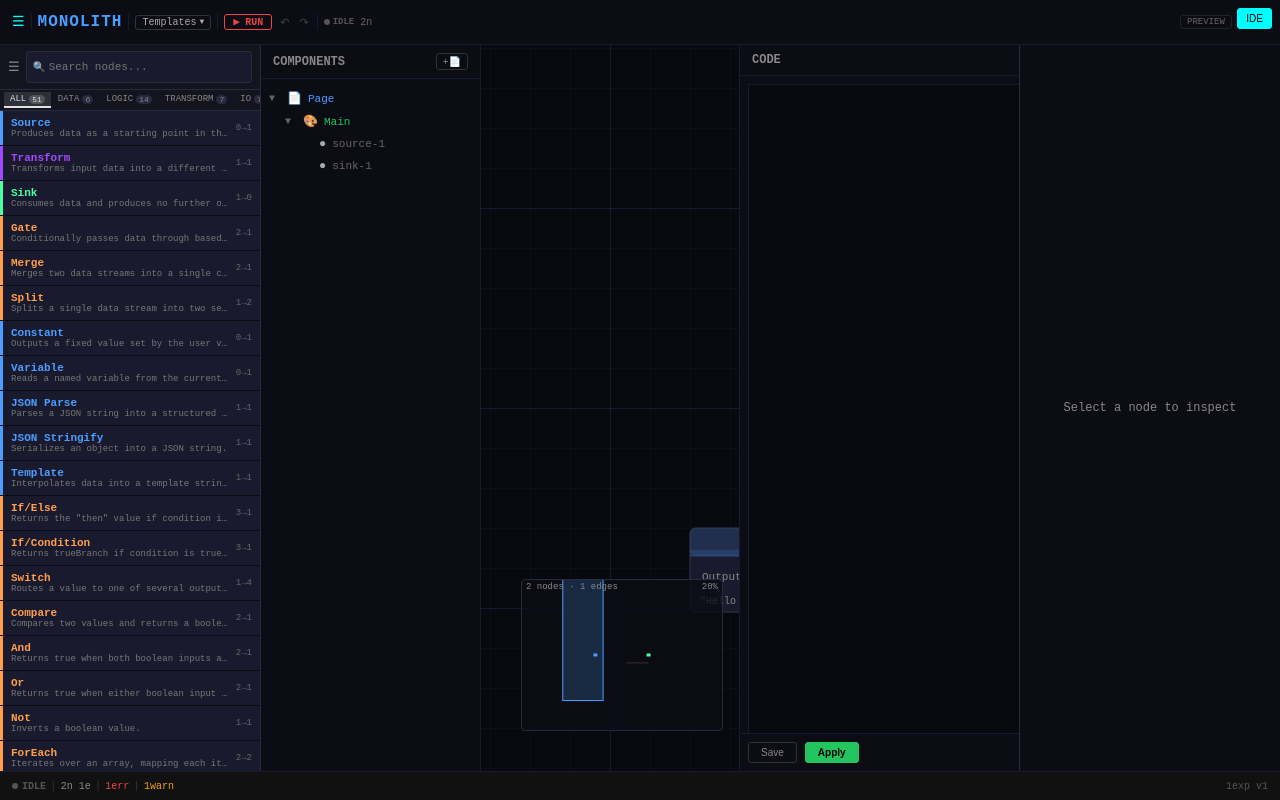
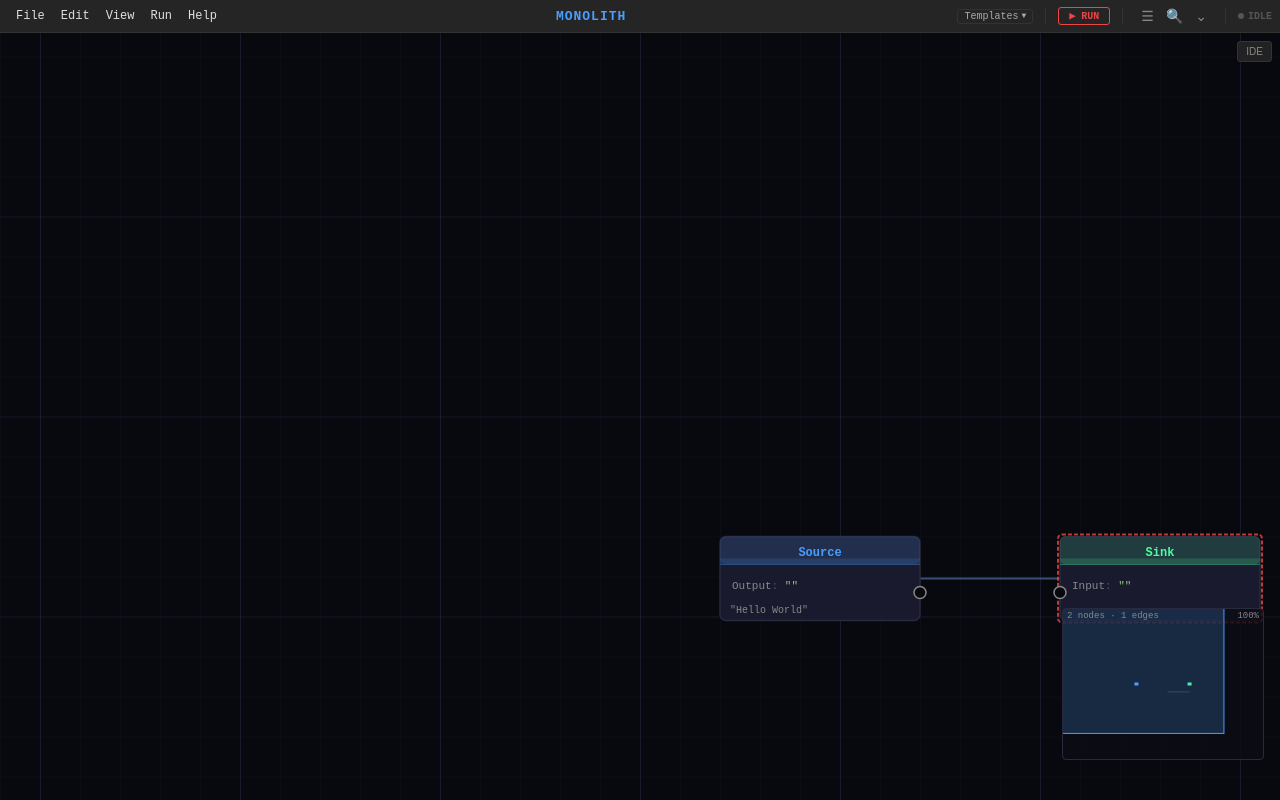
Before and after one commit to wahee-dev/Monolith, a Next.js app: page / in a window 1280 px wide. Built offline with nearby package versions, Linux system fonts and the light colour scheme.

Commit message:
Godot-style toolbar and layout with panel toggles

```diff
--- a/src/app/page.tsx
+++ b/src/app/page.tsx
@@ -170,11 +170,15 @@ export default function Home(): React.ReactElement {
   const [executionResult, setExecutionResult] = useState<GraphExecutionResult | null>(null);
   const [showPreview, setShowPreview] = useState<boolean>(false);
   const [idePanelState, setIdePanelState] = useState<IDEPanelState>({
-    isOpen: true,
+    isOpen: false,
     leftWidth: 220,
     rightWidth: 280,
-    showCodeEditor: true,
+    showCodeEditor: false,
   });
+  const [showLeftPanel, setShowLeftPanel] = useState<boolean>(false);
+  const [showRightPanel, setShowRightPanel] = useState<boolean>(false);
+  const [showBottomPanel, setShowBottomPanel] = useState<boolean>(false);
+  const [activeMenu, setActiveMenu] = useState<string | null>(null);
 
   const kindCounters = useRef<Map<string, number>>(new Map());
   const executionTimerRef = useRef<ReturnType<typeof setInterval> | null>(null);
@@ -584,6 +588,70 @@ export default function Home(): React.ReactElement {
     setPaletteState((prev) => ({ ...prev, isOpen: !prev.isOpen }));
   }, []);
 
+  const handleToggleLeftPanel = useCallback((): void => {
+    setShowLeftPanel((prev) => !prev);
+  }, []);
+
+  const handleToggleRightPanel = useCallback((): void => {
+    setShowRightPanel((prev) => !prev);
+  }, []);
+
+  const handleToggleBottomPanel = useCallback((): void => {
+    setShowBottomPanel((prev) => !prev);
+  }, []);
+
+  const handleMenuClick = useCallback((menu: string): void => {
+    setActiveMenu((prev) => (prev === menu ? null : menu));
+  }, []);
+
+  const handleMenuAction = useCallback((action: string): void => {
+    setActiveMenu(null);
+    switch (action) {
+      case 'new':
+        pushToHistory('New project');
+        setLatticeState({ nodes: new Map(), connections: [], values: new Map(), status: 'idle', version: 1 });
+        setNodePositions(new Map());
+        setExpressions(new Map());
+        setSelectedNodeId(null);
+        setSelectedEdgeId(null);
+        break;
+      case 'save':
+        getMonolithAPI().notify('Project saved!', 'success');
+        break;
+      case 'undo':
+        handleUndo();
+        break;
+      case 'redo':
+        handleRedo();
+        break;
+      case 'run':
+        handleRun();
+        break;
+      case 'stop':
+        handleStop();
+        break;
+      case 'toggleLeft':
+        handleToggleLeftPanel();
+        break;
+      case 'toggleRight':
+        handleToggleRightPanel();
+        break;
+      case 'toggleBottom':
+        handleToggleBottomPanel();
+        break;
+      case 'togglePreview':
+        setShowPreview((prev) => !prev);
+        break;
+      case 'toggleIDE':
+        setIdePanelState((prev) => ({
+          ...prev,
+          isOpen: !prev.isOpen,
+          showCodeEditor: !prev.isOpen ? true : prev.showCodeEditor,
+        }));
+        break;
+    }
+  }, [pushToHistory, handleUndo, handleRedo, handleRun, handleStop, handleToggleLeftPanel, handleToggleRightPanel, handleToggleBottomPanel]);
+
   const handlePaletteSearchChange = useCallback((query: string): void => {
     setPaletteState((prev) => ({ ...prev, searchQuery: query }));
   }, []);
@@ -781,42 +849,119 @@ export default function Home(): React.ReactElement {
       height: '100vh',
       display: 'flex',
       flexDirection: 'column',
-      backgroundColor: '#08080f',
+      backgroundColor: '#1a1a1a',
       overflow: 'hidden',
       fontFamily: 'monospace',
     }}>
       <div style={{
         display: 'flex',
         alignItems: 'center',
-        gap: '6px',
-        height: '44px',
-        padding: '0 12px',
-        backgroundColor: '#0c0c14',
-        borderBottom: '1px solid #1a1a2e',
-        fontSize: '11px',
-        color: '#888888',
+        height: '32px',
+        padding: '0 8px',
+        backgroundColor: '#252525',
+        borderBottom: '1px solid #333333',
+        fontSize: '12px',
+        color: '#e0e0e0',
         zIndex: 10,
         flexShrink: 0,
       }}>
+        <div style={{ position: 'relative' }}>
           <span
-          style={{ cursor: 'pointer', color: paletteState.isOpen ? '#00ffff' : '#aaaaaa', fontSize: '14px', lineHeight: 1 }}
-          onClick={handleTogglePalette}
-          title="Toggle Palette (Space)"
+            style={{ cursor: 'pointer', padding: '4px 8px', borderRadius: '3px', backgroundColor: activeMenu === 'file' ? '#3a3a3a' : 'transparent' }}
+            onClick={(): void => handleMenuClick('file')}
           >
-          &#9776;
+            File
           </span>
-        <span style={{ width: '1px', height: '16px', backgroundColor: '#1a1a2e' }} />
-        <span style={{ color: '#4a9eff', fontWeight: 'bold', fontSize: '16px', letterSpacing: '1px' }}>MONOLITH</span>
-        <span style={{ width: '1px', height: '16px', backgroundColor: '#1a1a2e' }} />
+          {activeMenu === 'file' && (
+            <div style={{ position: 'absolute', top: '100%', left: 0, backgroundColor: '#252525', border: '1px solid #333333', borderRadius: '4px', padding: '4px 0', minWidth: '150px', boxShadow: '0 4px 12px rgba(0,0,0,0.5)' }}>
+              <div style={{ padding: '6px 16px', cursor: 'pointer', color: '#e0e0e0' }} onClick={(): void => handleMenuAction('new')}>New Project</div>
+              <div style={{ padding: '6px 16px', cursor: 'pointer', color: '#e0e0e0' }} onClick={(): void => handleMenuAction('save')}>Save</div>
+              <div style={{ height: '1px', backgroundColor: '#333333', margin: '4px 0' }} />
+              <div style={{ padding: '6px 16px', cursor: 'pointer', color: '#888888' }}>Export</div>
+            </div>
+          )}
+        </div>
+        <div style={{ position: 'relative' }}>
+          <span
+            style={{ cursor: 'pointer', padding: '4px 8px', borderRadius: '3px', backgroundColor: activeMenu === 'edit' ? '#3a3a3a' : 'transparent' }}
+            onClick={(): void => handleMenuClick('edit')}
+          >
+            Edit
+          </span>
+          {activeMenu === 'edit' && (
+            <div style={{ position: 'absolute', top: '100%', left: 0, backgroundColor: '#252525', border: '1px solid #333333', borderRadius: '4px', padding: '4px 0', minWidth: '150px', boxShadow: '0 4px 12px rgba(0,0,0,0.5)' }}>
+              <div style={{ padding: '6px 16px', cursor: 'pointer', color: historyCanUndo(historyState) ? '#e0e0e0' : '#555555' }} onClick={(): void => handleMenuAction('undo')}>Undo</div>
+              <div style={{ padding: '6px 16px', cursor: 'pointer', color: historyCanRedo(historyState) ? '#e0e0e0' : '#555555' }} onClick={(): void => handleMenuAction('redo')}>Redo</div>
+            </div>
+          )}
+        </div>
+        <div style={{ position: 'relative' }}>
+          <span
+            style={{ cursor: 'pointer', padding: '4px 8px', borderRadius: '3px', backgroundColor: activeMenu === 'view' ? '#3a3a3a' : 'transparent' }}
+            onClick={(): void => handleMenuClick('view')}
+          >
+            View
+          </span>
+          {activeMenu === 'view' && (
+            <div style={{ position: 'absolute', top: '100%', left: 0, backgroundColor: '#252525', border: '1px solid #333333', borderRadius: '4px', padding: '4px 0', minWidth: '180px', boxShadow: '0 4px 12px rgba(0,0,0,0.5)' }}>
+              <div style={{ padding: '6px 16px', cursor: 'pointer', color: showLeftPanel ? '#4a9eff' : '#e0e0e0' }} onClick={(): void => handleMenuAction('toggleLeft')}>Left Panel {showLeftPanel ? '✓' : ''}</div>
+              <div style={{ padding: '6px 16px', cursor: 'pointer', color: showRightPanel ? '#4a9eff' : '#e0e0e0' }} onClick={(): void => handleMenuAction('toggleRight')}>Right Panel {showRightPanel ? '✓' : ''}</div>
+              <div style={{ padding: '6px 16px', cursor: 'pointer', color: showBottomPanel ? '#4a9eff' : '#e0e0e0' }} onClick={(): void => handleMenuAction('toggleBottom')}>Bottom Panel {showBottomPanel ? '✓' : ''}</div>
+              <div style={{ height: '1px', backgroundColor: '#333333', margin: '4px 0' }} />
+              <div style={{ padding: '6px 16px', cursor: 'pointer', color: showPreview ? '#4a9eff' : '#e0e0e0' }} onClick={(): void => handleMenuAction('togglePreview')}>Preview {showPreview ? '✓' : ''}</div>
+              <div style={{ padding: '6px 16px', cursor: 'pointer', color: idePanelState.isOpen ? '#4a9eff' : '#e0e0e0' }} onClick={(): void => handleMenuAction('toggleIDE')}>Code Editor {idePanelState.isOpen ? '✓' : ''}</div>
+            </div>
+          )}
+        </div>
+        <div style={{ position: 'relative' }}>
+          <span
+            style={{ cursor: 'pointer', padding: '4px 8px', borderRadius: '3px', backgroundColor: activeMenu === 'run' ? '#3a3a3a' : 'transparent' }}
+            onClick={(): void => handleMenuClick('run')}
+          >
+            Run
+          </span>
+          {activeMenu === 'run' && (
+            <div style={{ position: 'absolute', top: '100%', left: 0, backgroundColor: '#252525', border: '1px solid #333333', borderRadius: '4px', padding: '4px 0', minWidth: '150px', boxShadow: '0 4px 12px rgba(0,0,0,0.5)' }}>
+              {executionState.mode === 'running' || executionState.mode === 'stepping' ? (
+                <div style={{ padding: '6px 16px', cursor: 'pointer', color: '#f59e0b' }} onClick={(): void => handleMenuAction('stop')}>■ Stop</div>
+              ) : (
+                <div style={{ padding: '6px 16px', cursor: 'pointer', color: errorCount > 0 ? '#ef4444' : '#4aff9f' }} onClick={(): void => handleMenuAction('run')}>▶ Run</div>
+              )}
+            </div>
+          )}
+        </div>
+        <div style={{ position: 'relative' }}>
+          <span
+            style={{ cursor: 'pointer', padding: '4px 8px', borderRadius: '3px', backgroundColor: activeMenu === 'help' ? '#3a3a3a' : 'transparent' }}
+            onClick={(): void => handleMenuClick('help')}
+          >
+            Help
+          </span>
+          {activeMenu === 'help' && (
+            <div style={{ position: 'absolute', top: '100%', left: 0, backgroundColor: '#252525', border: '1px solid #333333', borderRadius: '4px', padding: '4px 0', minWidth: '150px', boxShadow: '0 4px 12px rgba(0,0,0,0.5)' }}>
+              <div style={{ padding: '6px 16px', cursor: 'pointer', color: '#888888' }}>Documentation</div>
+              <div style={{ padding: '6px 16px', cursor: 'pointer', color: '#888888' }}>About</div>
+            </div>
+          )}
+        </div>
+
+        <span style={{ flex: 1 }} />
+
+        <span style={{ color: '#4a9eff', fontWeight: 'bold', fontSize: '13px', letterSpacing: '1px' }}>MONOLITH</span>
+
+        <span style={{ flex: 1 }} />
+
         <TemplateDropdown onSelect={loadTemplate} />
-        <span style={{ width: '1px', height: '16px', backgroundColor: '#1a1a2e' }} />
+
+        <span style={{ width: '1px', height: '16px', backgroundColor: '#333333', margin: '0 12px' }} />
+
         {executionState.mode === 'running' || executionState.mode === 'stepping' ? (
           <span
             style={{
               cursor: 'pointer',
               color: '#f59e0b',
               fontWeight: 'bold',
-              padding: '1px 8px',
+              padding: '2px 10px',
               border: '1px solid #f59e0b',
               borderRadius: '3px',
               fontSize: '10px',
@@ -824,101 +969,71 @@ export default function Home(): React.ReactElement {
             onClick={handleStop}
             title="Stop (Ctrl+.)"
           >
-            &#9632; STOP
+            ■ STOP
           </span>
         ) : (
           <span
             style={{
               cursor: 'pointer',
-              color: errorCount > 0 ? '#ef4444' : '#22c55e',
+              color: errorCount > 0 ? '#ef4444' : '#4aff9f',
               fontWeight: 'bold',
-              padding: '1px 8px',
-              border: `1px solid ${errorCount > 0 ? '#ef4444' : '#22c55e'}`,
+              padding: '2px 10px',
+              border: `1px solid ${errorCount > 0 ? '#ef4444' : '#4aff9f'}`,
               borderRadius: '3px',
               fontSize: '10px',
             }}
             onClick={handleRun}
             title="Run (Ctrl+Enter)"
           >
-            &#9654; RUN
+            ▶ RUN
           </span>
         )}
+
+        <span style={{ width: '1px', height: '16px', backgroundColor: '#333333', margin: '0 12px' }} />
+
         <span
           style={{
-            cursor: historyCanUndo(historyState) ? 'pointer' : 'default',
-            color: historyCanUndo(historyState) ? '#aaaaaa' : '#444444',
-            padding: '0 2px',
+            cursor: 'pointer',
+            color: showLeftPanel ? '#4a9eff' : '#888888',
+            fontSize: '14px',
+            padding: '2px 6px',
           }}
-          onClick={handleUndo}
-          title="Undo (Ctrl+Z)"
+          onClick={handleToggleLeftPanel}
+          title="Toggle Left Panel"
         >
-          &#8630;
-        </span>
-        <span
-          style={{
-            cursor: historyCanRedo(historyState) ? 'pointer' : 'default',
-            color: historyCanRedo(historyState) ? '#aaaaaa' : '#444444',
-            padding: '0 2px',
-          }}
-          onClick={handleRedo}
-          title="Redo (Ctrl+Shift+Z)"
-        >
-          &#8631;
-        </span>
-        <span style={{ width: '1px', height: '16px', backgroundColor: '#1a1a2e' }} />
-        <div style={{
-          display: 'flex',
-          alignItems: 'center',
-          gap: '3px',
-        }}>
-          <div style={{
-            width: '6px',
-            height: '6px',
-            borderRadius: '50%',
-            backgroundColor: statusColor,
-            boxShadow: executionState.mode === 'running' ? '0 0 4px #22c55e' : 'none',
-          }} />
-          <span style={{ color: statusColor, fontWeight: 'bold', fontSize: '9px' }}>{statusLabel}</span>
-        </div>
-        <span style={{ color: '#666', fontSize: '10px' }}>
-          {latticeState.nodes.size}n
-        </span>
-        {executionResult !== null && (
-          <span style={{ color: '#666', fontSize: '9px' }}>
-            {executionResult.durationMs}ms
-          </span>
-        )}
-        <span
-          style={{
-            marginLeft: 'auto',
-            cursor: 'pointer',
-            color: showPreview ? '#00ffff' : '#666',
-            fontSize: '9px',
-            padding: '1px 6px',
-            border: `1px solid ${showPreview ? '#00ffff' : '#222'}`,
-            borderRadius: '3px',
-          }}
-          onClick={(): void => setShowPreview(!showPreview)}
-        >
-          PREVIEW
+          ☰
         </span>
         <span
           style={{
             cursor: 'pointer',
-            color: idePanelState.isOpen || idePanelState.showCodeEditor ? '#00ffff' : '#666',
-            fontSize: '9px',
-            padding: '1px 6px',
-            border: `1px solid ${idePanelState.isOpen || idePanelState.showCodeEditor ? '#00ffff' : '#222'}`,
-            borderRadius: '3px',
+            color: showRightPanel ? '#4a9eff' : '#888888',
+            fontSize: '14px',
+            padding: '2px 6px',
           }}
-          onClick={(): void => setIdePanelState((prev) => ({
-            ...prev,
-            isOpen: !prev.isOpen,
-            showCodeEditor: !prev.isOpen ? true : prev.showCodeEditor,
-          }))}
+          onClick={handleToggleRightPanel}
+          title="Toggle Right Panel"
         >
-          IDE
+          🔍
         </span>
+        <span
+          style={{
+            cursor: 'pointer',
+            color: showBottomPanel ? '#4a9eff' : '#888888',
+            fontSize: '14px',
+            padding: '2px 6px',
+          }}
+          onClick={handleToggleBottomPanel}
+          title="Toggle Bottom Panel"
+        >
+          ⌄
+        </span>
+
+        <span style={{ width: '1px', height: '16px', backgroundColor: '#333333', margin: '0 12px' }} />
+
+        <div style={{ display: 'flex', alignItems: 'center', gap: '4px' }}>
+          <div style={{ width: '6px', height: '6px', borderRadius: '50%', backgroundColor: statusColor, boxShadow: executionState.mode === 'running' ? '0 0 4px #4aff9f' : 'none' }} />
+          <span style={{ color: statusColor, fontWeight: 'bold', fontSize: '10px' }}>{statusLabel}</span>
+        </div>
       </div>
 
       {errorMessage.length > 0 && (
@@ -944,7 +1059,17 @@ export default function Home(): React.ReactElement {
         </div>
       )}
 
-      <div style={{ flex: 1, display: 'flex', overflow: 'hidden' }}>
+      <div style={{ flex: 1, display: 'flex', overflow: 'hidden', position: 'relative' }}>
+        <div style={{
+          width: showLeftPanel ? '220px' : '0px',
+          overflow: 'hidden',
+          transition: 'width 0.2s ease',
+          flexShrink: 0,
+          backgroundColor: '#252525',
+          borderRight: showLeftPanel ? '1px solid #333333' : 'none',
+          borderRadius: showLeftPanel ? '0 4px 4px 0' : '0',
+        }}>
+          {showLeftPanel && (
             <NodePalette
               paletteState={paletteState}
               onToggle={handleTogglePalette}
@@ -952,6 +1077,8 @@ export default function Home(): React.ReactElement {
               onCategoryChange={handlePaletteCategoryChange}
               onAddNode={handleAddNode}
             />
+          )}
+        </div>
 
         <IDELayout
           latticeState={latticeState}
@@ -1016,6 +1143,16 @@ export default function Home(): React.ReactElement {
           />
         )}
 
+        <div style={{
+          width: showRightPanel ? '280px' : '0px',
+          overflow: 'hidden',
+          transition: 'width 0.2s ease',
+          flexShrink: 0,
+          backgroundColor: '#252525',
+          borderLeft: showRightPanel ? '1px solid #333333' : 'none',
+          borderRadius: showRightPanel ? '4px 0 0 4px' : '0',
+        }}>
+          {showRightPanel && (
             <InspectorPanel
               inspectorState={inspectorState}
               onExpressionChange={handleInspectorExpressionChange}
@@ -1024,19 +1161,22 @@ export default function Home(): React.ReactElement {
               onClose={handleInspectorClose}
               onNameComponent={handleNameComponent}
             />
+          )}
+        </div>
       </div>
 
       <div style={{
-        display: 'flex',
+        display: showBottomPanel ? 'flex' : 'none',
         alignItems: 'center',
         gap: '4px',
         height: '28px',
         padding: '0 12px',
-        backgroundColor: '#111',
-        borderTop: '1px solid #1a1a2e',
+        backgroundColor: '#252525',
+        borderTop: '1px solid #333333',
         fontSize: '11px',
         color: '#888888',
         flexShrink: 0,
+        transition: 'display 0.2s ease',
       }}>
         <div style={{
           width: '6px',
```
Lines whose indentation alone changed are shown as unchanged.
